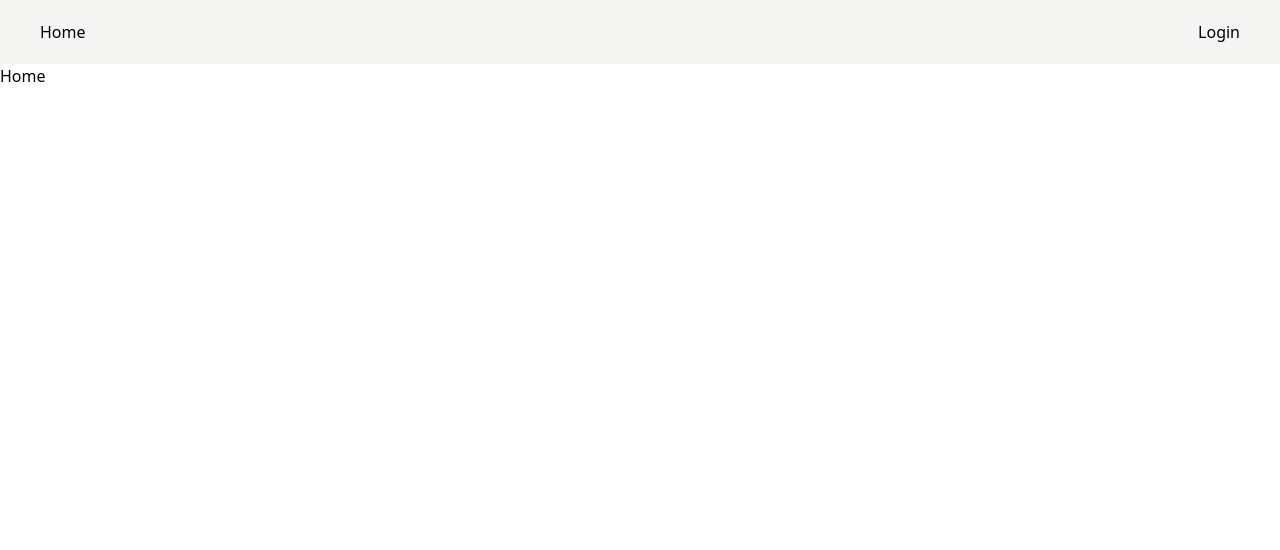
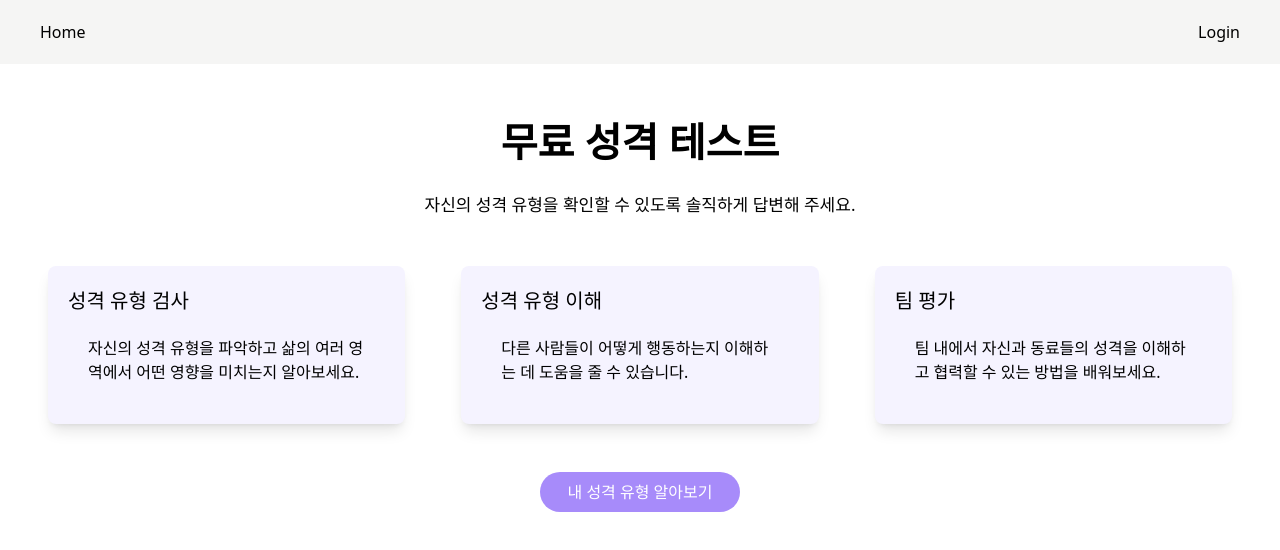
Before and after one commit to JinchaeKim/MBTI-Test_PJ, a React (Vite) app: page / in a window 1280 px wide. Shown: the top 550 px of the page. Built offline with nearby package versions, Linux system fonts and the light colour scheme.

Commit message:
Design : Home UI 구성

```diff
--- a/src/pages/Home.jsx
+++ b/src/pages/Home.jsx
@@ -1,7 +1,39 @@
-import React from "react";
-
 const Home = () => {
-  return <div>Home</div>;
+  return (
+    <>
+      <div className="flex justify-center mt-12 mb-5 text-[40px] font-bold">
+        무료 성격 테스트
+      </div>
+      <div className="flex justify-center text-[17px]">
+        자신의 성격 유형을 확인할 수 있도록 솔직하게 답변해 주세요.
+      </div>
+      <div className="flex m-5">
+        <div className="p-5 m-7 h-30 w-1/3 bg-violet-50 rounded-lg shadow-lg">
+          <p className="text-[20px] font-normal">성격 유형 검사</p>
+          <p className="p-5">
+            자신의 성격 유형을 파악하고 삶의 여러 영역에서 어떤 영향을 미치는지
+            알아보세요.
+          </p>
+        </div>
+        <div className="p-5 m-7 h-30 w-1/3 bg-violet-50 rounded-lg shadow-lg">
+          <p className="text-[20px] font-normal">성격 유형 이해</p>
+          <p className="p-5">
+            다른 사람들이 어떻게 행동하는지 이해하는 데 도움을 줄 수 있습니다.
+          </p>
+        </div>
+        <div className="p-5 m-7 h-30 w-1/3 bg-violet-50 rounded-lg shadow-lg">
+          <p className="text-[20px] font-normal">팀 평가</p>
+          <p className="p-5">
+            팀 내에서 자신과 동료들의 성격을 이해하고 협력할 수 있는 방법을
+            배워보세요.
+          </p>
+        </div>
+      </div>
+      <button className="flex justify-center px-7 py-2 mx-auto bg-violet-400 text-white rounded-full hover:bg-opacity-0 hover:text-violet-500 focus:outline-2 focus:outline-offset-2 focus:outline-violet-400 active:bg-violet-400">
+        내 성격 유형 알아보기
+      </button>
+    </>
+  );
 };
 
 export default Home;
```
